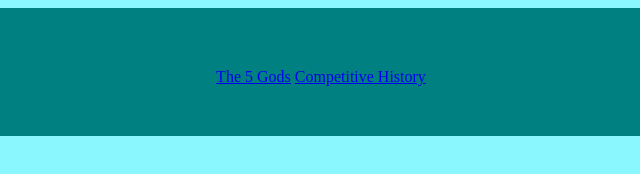
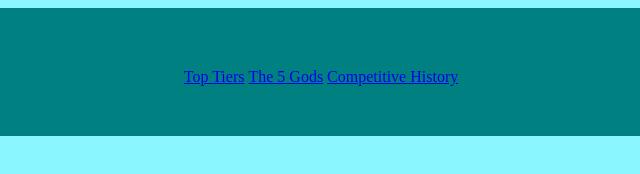
Before and after one commit to Cevapiaregooood/scvijovic.github.io, a plain HTML site: page index.html in a window 1280 px wide. Shown: the full height of the page, 347-987 px from the left. Drawn offline with Linux system fonts and the light colour scheme.

Commit message:
Update index.html

```diff
--- a/index.html
+++ b/index.html
@@ -6,7 +6,7 @@
   <header>
 		<nav class="navigation">
 	  	<ul>
-				<li><a href="chars.html>Top Tiers</a></li>
+				<li><a href="chars.html">Top Tiers</a></li>
 				<li><a href="players.html">The 5 Gods</a></li>
 				<li><a href="synopsis.html">Competitive History</a></li>
 	  	</ul>
```
